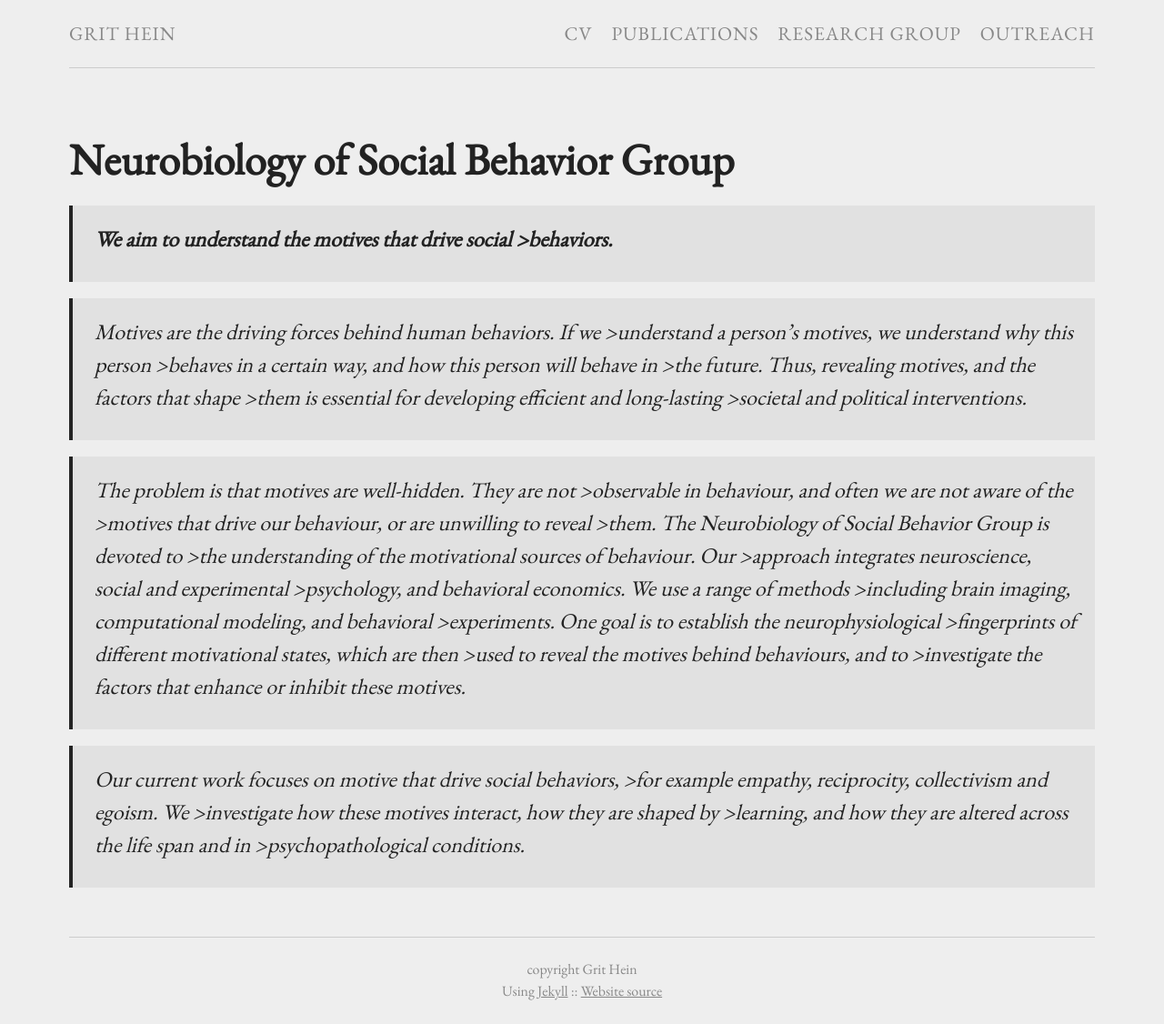
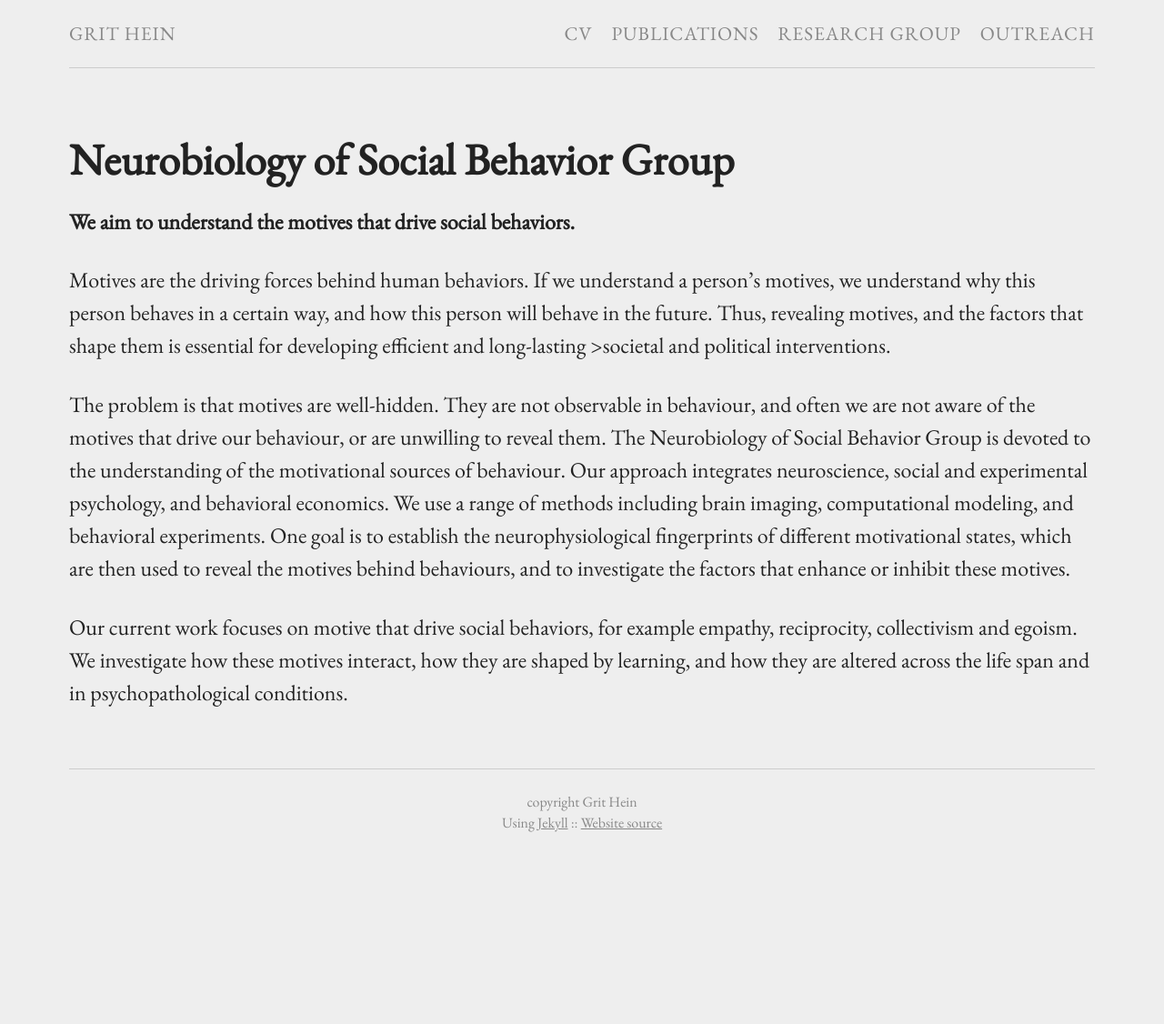
Before and after one commit to grithein/grithein, a Jekyll site: the page built from misc.md, in a window 1280 px wide. Shown: the whole page at 91% size. Built offline with Jekyll 4.4.1, drawn with Linux system fonts in a browser that asks for light colours; after the commit the page ends 941 px from its top, so only the background shows below that.

```diff
--- a/misc.md
+++ b/misc.md
@@ -3,10 +3,10 @@ title: Neurobiology of Social Behavior Group
 layout: page
 permalink: "/misc/"
 ---
->**We aim to understand the motives that drive social >behaviors.**
+**We aim to understand the motives that drive social behaviors.**
 
->Motives are the driving forces behind human behaviors. If we >understand a person’s motives, we understand why this person >behaves in a certain way, and how this person will behave in >the future. Thus, revealing motives, and the factors that shape >them is essential for developing efficient and long-lasting >societal and political interventions.
+Motives are the driving forces behind human behaviors. If we understand a person’s motives, we understand why this person behaves in a certain way, and how this person will behave in the future. Thus, revealing motives, and the factors that shape them is essential for developing efficient and long-lasting >societal and political interventions.
 
->The problem is that motives are well-hidden. They are not >observable in behaviour, and often we are not aware of the >motives that drive our behaviour, or are unwilling to reveal >them. The Neurobiology of Social Behavior Group is devoted to >the understanding of the motivational sources of behaviour. Our >approach integrates neuroscience, social and experimental >psychology, and behavioral economics. We use a range of methods >including brain imaging, computational modeling, and behavioral >experiments. One goal is to establish the neurophysiological >fingerprints of different motivational states, which are then >used to reveal the motives behind behaviours, and to >investigate the factors that enhance or inhibit these motives.
+The problem is that motives are well-hidden. They are not observable in behaviour, and often we are not aware of the motives that drive our behaviour, or are unwilling to reveal them. The Neurobiology of Social Behavior Group is devoted to the understanding of the motivational sources of behaviour. Our approach integrates neuroscience, social and experimental psychology, and behavioral economics. We use a range of methods including brain imaging, computational modeling, and behavioral experiments. One goal is to establish the neurophysiological fingerprints of different motivational states, which are then used to reveal the motives behind behaviours, and to investigate the factors that enhance or inhibit these motives.
 
->Our current work focuses on motive that drive social behaviors, >for example empathy, reciprocity, collectivism and egoism. We >investigate how these motives interact, how they are shaped by >learning, and how they are altered across the life span and in >psychopathological conditions.
+Our current work focuses on motive that drive social behaviors, for example empathy, reciprocity, collectivism and egoism. We investigate how these motives interact, how they are shaped by learning, and how they are altered across the life span and in psychopathological conditions.
```
